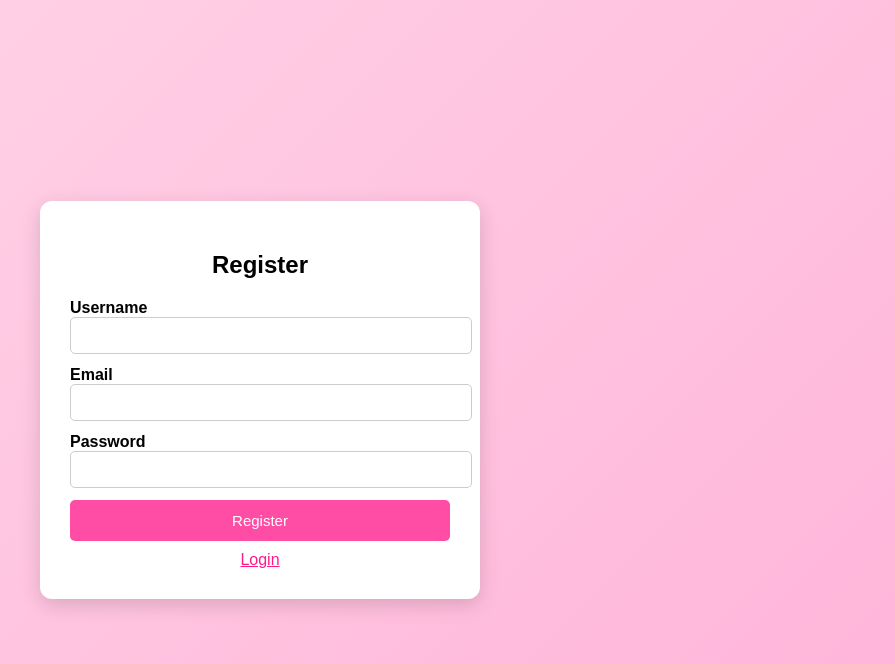
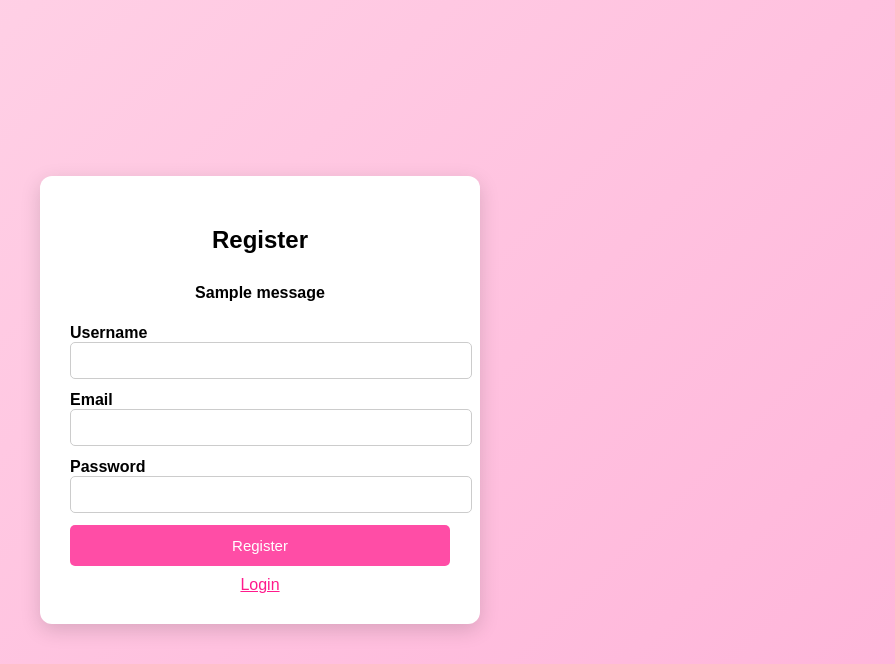
Before and after one commit to akz0015z/MySecureApp, a Flask app: page /register in a window 1280 px wide. Shown: the top 664 px of the page, without its empty margins (380-1275 px from the left). Run offline with Flask 3, Linux system fonts and the light colour scheme; one stand-in notice (Sample message) is shown.

Commit message:
Secure version: updated register template and CSRF handling

```diff
--- a/templates/register.html
+++ b/templates/register.html
@@ -46,6 +46,7 @@
             color: white;
             font-size: 15px;
             border-radius: 5px;
+            cursor: pointer;
         }
 
         a {
@@ -54,12 +55,36 @@
             margin-top: 10px;
             color: #ff1a8c;
         }
+
+        /* Flash styling */
+        .flash {
+            padding: 10px;
+            margin-bottom: 12px;
+            border-radius: 5px;
+            text-align: center;
+            font-weight: bold;
+        }
+
+        .flash.error {
+            background: #ffccd5;
+            color: #a1002c;
+        }
     </style>
 </head>
 <body>
 
 <div class="container">
+
     <h2>Register</h2>
+
+    <!-- Flash Messages -->
+    {% with messages = get_flashed_messages(with_categories=true) %}
+        {% if messages %}
+            {% for category, message in messages %}
+                <div class="flash {{ category }}">{{ message }}</div>
+            {% endfor %}
+        {% endif %}
+    {% endwith %}
 
     <form method="POST">
         {{ form.csrf_token }}
@@ -77,6 +102,7 @@
     </form>
 
     <a href="/login">Login</a>
+
 </div>
 
 </body>
```
